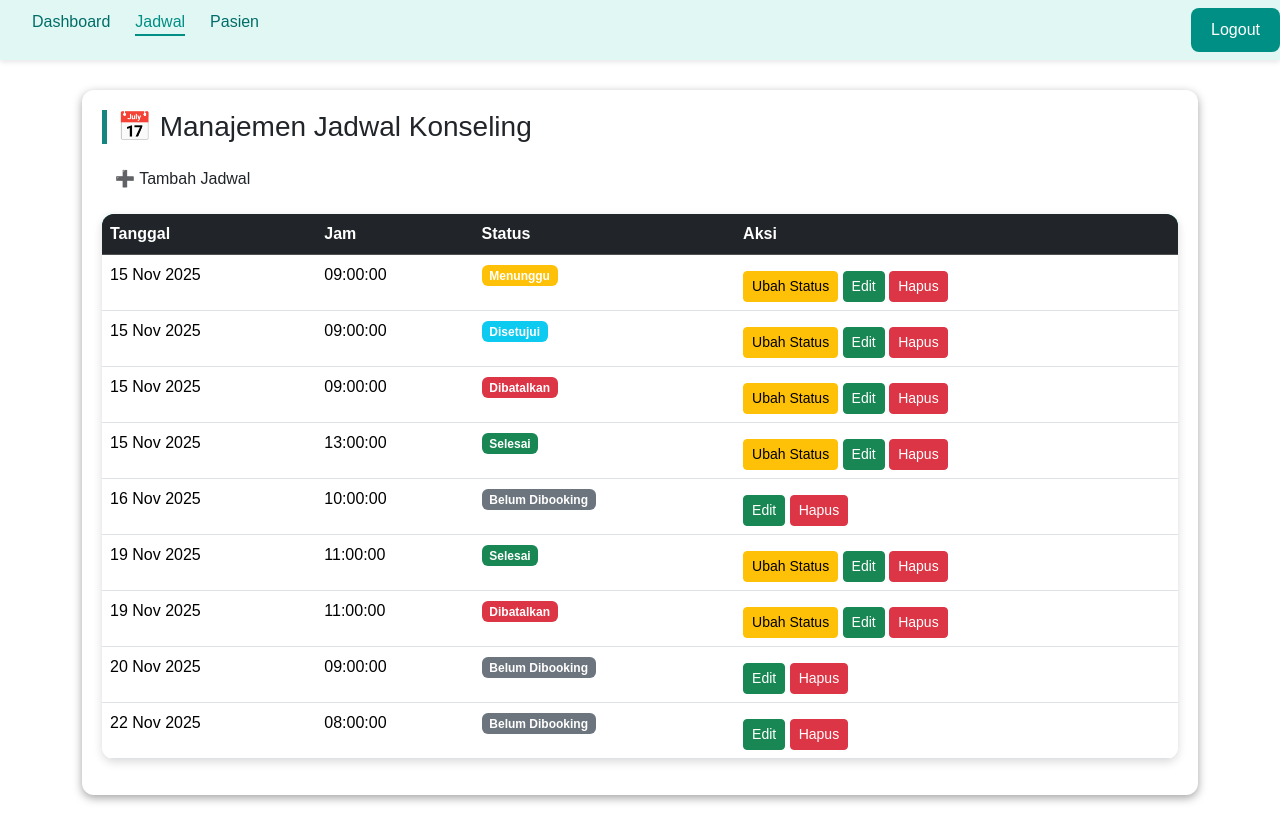
After one commit to Code0Zero2/Konseling-Online, a PHP site: page /crud_jadwal.php in a window 1280 px wide. The commit adds this page. Run offline with PHP 8.4, Linux system fonts and the light colour scheme; a user stored in the database is signed in; data comes from the database, SQL or seed files in the repository; both versions use the stored data as it was after the commit.

Commit message:
initial cm2

```diff
--- a/asset/css/jadwal.css
+++ b/asset/css/jadwal.css
@@ -230,3 +230,32 @@ h3 {
     padding: 20px;
     box-shadow: 0 3px 10px rgba(0, 0, 0, 0.363);
 }
+
+/* crud jadwal */
+.custom-table {
+    background: white;
+    border-radius: 12px;
+    overflow: hidden;
+    box-shadow: 0 3px 10px rgba(0, 0, 0, 0.15);
+}
+
+.custom-table thead {
+    background: #009480;
+    color: white;
+}
+
+.modal-content {
+    border-radius: 12px !important;
+    padding: 10px;
+}
+
+.modal-header {
+    background: #009480;
+    color: white;
+    border-radius: 12px 12px 0 0;
+}
+
+input, select {
+    border-radius: 8px !important;
+    border: 1px solid #ccc !important;
+}
--- /dev/null
+++ b/crud_jadwal.php
@@ -0,0 +1,166 @@
+<?php
+session_start();
+include 'connection.php';
+
+// Cek login dokter
+if (!isset($_SESSION['user_id']) || $_SESSION['role'] !== 'dokter') {
+    header("Location: signin.php");
+    exit;
+}
+
+// $dokter_id = isset($_SESSION['id_dokter']) ? $_SESSION['id_dokter'] : null;
+
+$dokter_id = $_SESSION['user_id'];
+
+// Ambil data jadwal dokter
+$query = mysqli_query($conn, "
+    SELECT jd.*, b.status AS booking_status, b.booking_id
+    FROM jadwal_dokter jd
+    LEFT JOIN booking b ON jd.jadwal_id = b.jadwal_id
+    WHERE jd.dokter_id = '$dokter_id'
+    ORDER BY jd.tanggal ASC, jd.jam ASC
+");
+
+
+?>
+<!DOCTYPE html>
+<html lang="id">
+<head>
+<meta charset="UTF-8">
+<title>Manajemen Jadwal Dokter</title>
+<link rel="stylesheet" href="asset/css/jadwal.css">
+<link rel="stylesheet" href="https://cdn.jsdelivr.net/npm/bootstrap@5.3.2/dist/css/bootstrap.min.css">
+</head>
+
+<body>
+
+<header>
+    <nav class="navbar">
+        <ul>
+            <li><a href="dokter_dashboard.php">Dashboard</a></li>
+            <li><a href="dokter_jadwal.php" class="active">Jadwal</a></li>
+            <li><a href="dokter_pasien.php">Pasien</a></li>
+        </ul>
+        <a href="logout.php"><button class="btn-primary-log">Logout</button></a>
+    </nav>
+</header>
+
+<div class="container">
+
+    <div class="section left">
+        <h3>📅 Manajemen Jadwal Konseling</h3>
+
+        <!-- <button class="btn btn-primary mb-3" onclick="openModal()">➕ Tambah Jadwal</button> -->
+         <button class="btn btn-booking mb-3" onclick="openModal()">➕ Tambah Jadwal</button>
+
+
+        <table class="table custom-table table-hover">
+            <thead class="table-dark">
+                <tr>
+                    <th>Tanggal</th>
+                    <th>Jam</th>
+                    <th>Status</th>
+                    <th>Aksi</th>
+                </tr>
+            </thead>
+
+            <tbody>
+                <?php if (mysqli_num_rows($query) > 0): ?>
+                    <?php while ($row = mysqli_fetch_assoc($query)): ?>
+                        <tr>
+                            <td><?= date('d M Y', strtotime($row['tanggal'])) ?></td>
+                            <td><?= $row['jam'] ?></td>
+                            <td>
+                                <?php if ($row['booking_status']): ?>
+                                    <span class="badge
+                                        <?= $row['booking_status']=='menunggu'?'bg-warning':
+                                        ($row['booking_status']=='disetujui'?'bg-info':
+                                        ($row['booking_status']=='selesai'?'bg-success':'bg-danger')) ?>">
+                                        <?= ucfirst($row['booking_status']) ?>
+                                    </span>
+                                <?php else: ?>
+                                    <span class="badge bg-secondary">Belum Dibooking</span>
+                                <?php endif; ?>
+                            </td>
+
+                            <td>
+                                <?php if ($row['booking_id']): ?>
+                                    <a href="update_statbook.php?id=<?= $row['booking_id'] ?>"
+                                    class="btn btn-sm btn-warning">
+                                    Ubah Status
+                                    </a>
+                                <?php endif; ?>
+
+                                <button class="btn btn-sm btn-success"
+                                    onclick="editJadwal(<?= $row['jadwal_id'] ?>, '<?= $row['tanggal'] ?>', '<?= $row['jam'] ?>')">
+                                    Edit
+                                </button>
+
+                                <a href="hapus_jadwal.php?id=<?= $row['jadwal_id'] ?>"
+                                class="btn btn-sm btn-danger"
+                                onclick="return confirm('Yakin ingin menghapus jadwal?')">
+                                Hapus
+                                </a>
+                            </td>
+
+                        </tr>
+                    <?php endwhile; ?>
+                <?php else: ?>
+                    <tr><td colspan="4" class="text-center">Belum ada jadwal.</td></tr>
+                <?php endif; ?>
+            </tbody>
+        </table>
+    </div>
+</div>
+
+<!-- MODAL TAMBAH / EDIT -->
+<div class="modal" id="jadwalModal" tabindex="-1">
+  <div class="modal-dialog">
+    <form method="POST" action="simpan_jadwal.php" class="modal-content">
+
+        <input type="hidden" id="jadwal_id" name="jadwal_id">
+
+        <div class="modal-header">
+            <h5 class="modal-title" id="modalTitle">Tambah Jadwal</h5>
+            <button type="button" class="btn-close" onclick="closeModal()"></button>
+        </div>
+
+        <div class="modal-body">
+            <label>Tanggal</label>
+            <input type="date" id="tanggal" name="tanggal" required class="form-control mb-2">
+
+            <label>Jam</label>
+            <input type="time" id="jam" name="jam" required class="form-control mb-2">
+        </div>
+
+        <div class="modal-footer">
+            <button type="submit" class="btn btn-primary">Simpan</button>
+        </div>
+
+    </form>
+  </div>
+</div>
+
+<script>
+function openModal() {
+    document.getElementById("jadwal_id").value = "";
+    document.getElementById("modalTitle").innerText = "Tambah Jadwal";
+    document.getElementById("jadwalModal").style.display = "block";
+}
+
+function closeModal() {
+    document.getElementById("jadwalModal").style.display = "none";
+}
+
+function editJadwal(id, tanggal, jam) {
+    document.getElementById("jadwal_id").value = id;
+    document.getElementById("tanggal").value = tanggal;
+    document.getElementById("jam").value = jam;
+
+    document.getElementById("modalTitle").innerText = "Edit Jadwal";
+    document.getElementById("jadwalModal").style.display = "block";
+}
+</script>
+
+</body>
+</html>
```
Also changed, not shown: asset/db/sehatjiwanew.sql (+27 -12 lines), daftar_jadwal.php (+2 -42 lines), signin_proses.php (+6 -3 lines), update_statbook.php (added, +65 -0 lines), upload.php (added, +21 -0 lines).
